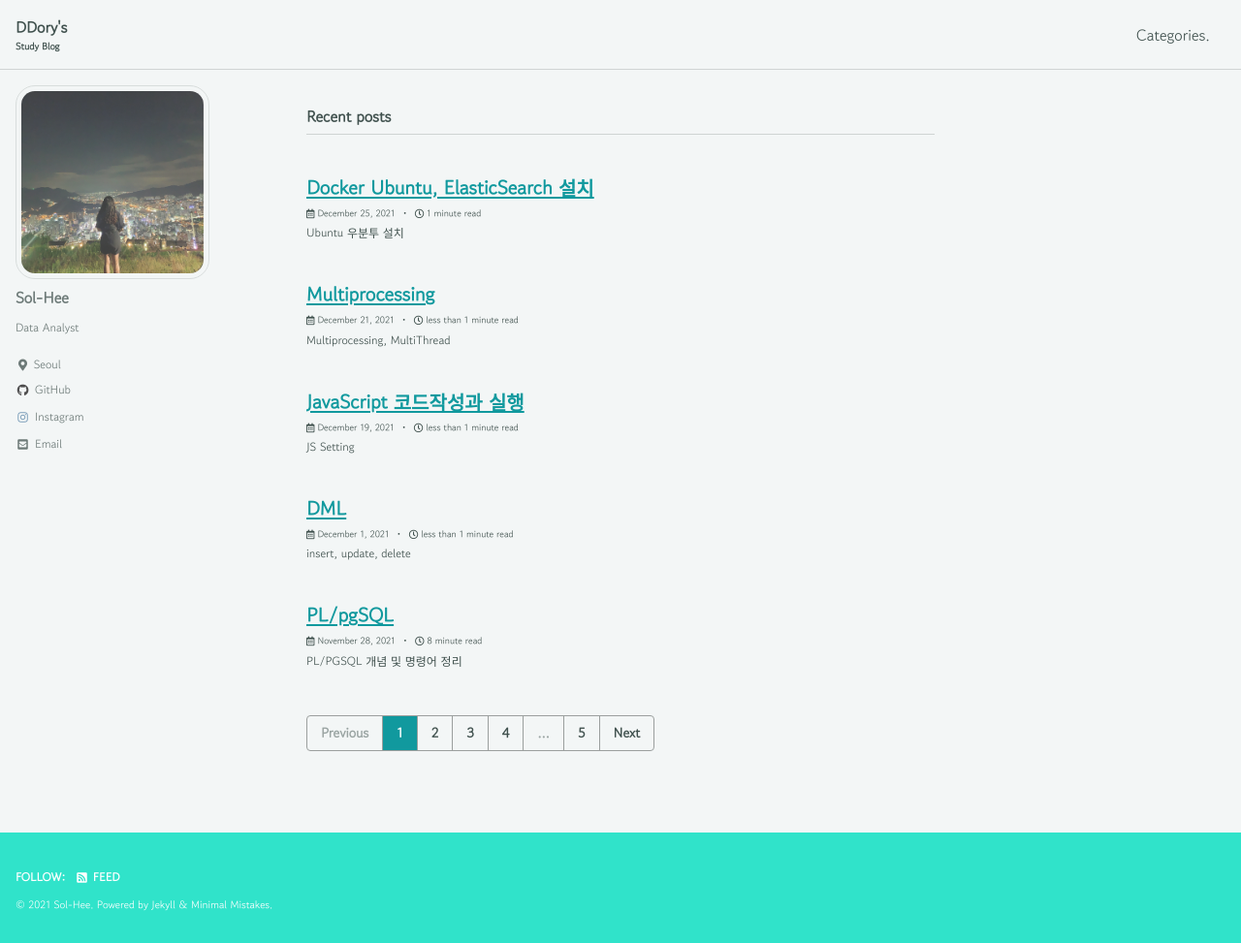
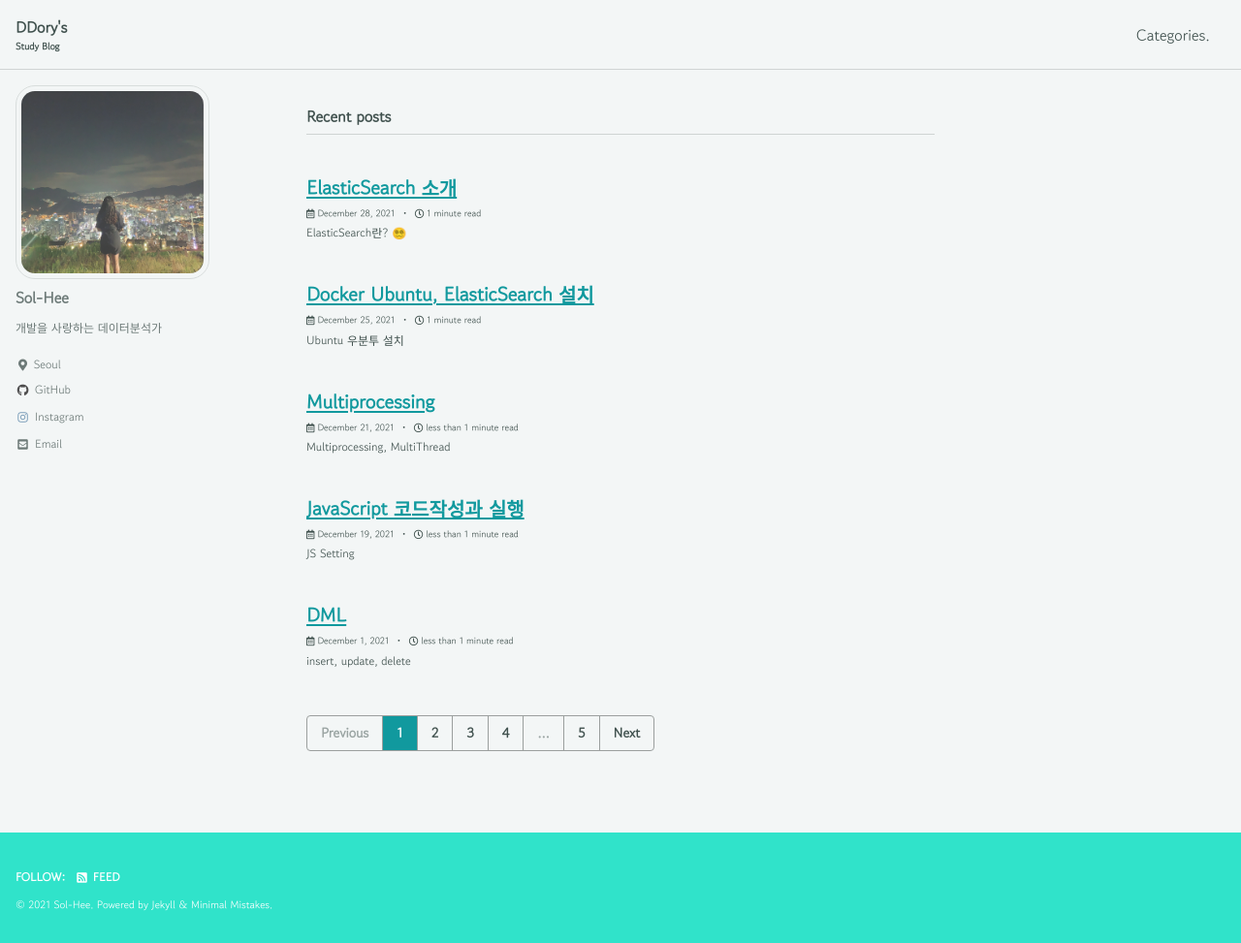
Before and after one commit to Sol-Hee/Sol-Hee.github.io, a Jekyll site: the page built from index.html, in a window 1280 px wide and 973 px high. Shown: the whole window at 97% size. Built offline with Jekyll 4.4.1, drawn with Linux system fonts in a browser that asks for light colours; cached includes are drawn as plain includes; the list of posts is cut into pages by our own code; part of the change alters nothing that is shown.

Commit message:
main & ElasticSearch

````diff
--- a/_config.yml
+++ b/_config.yml
@@ -104,7 +104,7 @@ analytics:
 author:
   name             : "Sol-Hee"
   avatar           : "/assets/images/photo_0.jpg" # path of avatar image, e.g. "/assets/images/bio-photo.jpg"
-  bio              : "Data Analyst"
+  bio              : "개발을 사랑하는 데이터분석가"
   location         : "Seoul"
   email            :
   links:
--- /dev/null
+++ b/_posts/ElasticSearch/2021-12-28-ES_1.md
@@ -0,0 +1,82 @@
+---
+title: ElasticSearch 소개
+excerpt: ElasticSearch란? 😵‍💫
+
+categories:
+  - ElasticSearch
+
+tags:
+  - Log
+  - ElasticSearch
+
+toc: true
+toc_sticky: true
+toc_label: ElasticSearch
+---
+
+**간단한 시작 글** <br/>
+log 분석을 한번도 해본 적 없어서 ELK Stack을 이제 알게 되었다..... 😰 <br/>
+RDBS로만 분석을 해와서 너모나 당황스러웠따.... 😣 <br/>
+그래도 지금이라도 알게 되어서 다행이구, 얼른 익혀서 로그도 분석해보고 싶다 ! 😇 ✨
+
+# What is ElasticSearch?
+- Apache Lucene 기반의 검색 엔진, 자바로 개발 되어짐.
+- text, 숫자, 위치 기반 정보, 정형 및 비정형 데이터 등
+- ELK(Elasticsearch / Logstatsh / Kibana) Stack 으로 사용하기도 한다.
+
+----
+
+# What's different from RDBS?
+## 1. Structure
+
+|Elastic Search                      | RDBS                                   |
+|:----------------------------------:|:--------------------------------------:|
+|Index                               |Database                                |
+|Type                                |Table                                   |
+|Document                            |Row                                     |
+|Field                               |Column                                  |
+|Mapping                             |Schema                                  |
+
+## 2. Command
+
+|Elastic Search                      | RDBS                                   |CRUD                                     |
+|:----------------------------------:|:--------------------------------------:|:----------------------------------------|
+|GET                                 |Select                                  |Read                                     |
+|PUT                                 |Update                                  |Update                                   |
+|POST                                |Insert                                  |Create                                   |
+|DELETE                              |Delete                                  |Delete                                   |
+
+## 3. Example
+
+|Elastic Search                                                                             | RDBS                                                       |
+|:-----------------------------------------------------------------------------------------|:----------------------------------------------------------|
+|`curl -XGET localhost:9200/classes/class/1`                                                |`SELECT * FROM class WHERE id = 1;`                         |
+|`curl -POST localhost:9200/classes/class/1 -H 'Content-Type: application/json' -d '{xxx}'` |`INSERT INTO class values (xxx);`                            |
+|`curl -XPUT localhost:9200/classes/class/1 -H 'Content-Type: application/json' -d '{xxx}'` |`UPDATE class SET xxx WHERE id = 1;`                        |
+|`curl -XDELETE localhost:9200/classes/class/1`                                             |`DELETE FROM class WHERE id = 1;`                           |
+
+
+----
+# Setting
+
+## 1. Docker Setting
+- [도커 세팅하기]({{site.url}}{{site.baseurl}}/docker/docker_2)
+- 세팅이 되어있는 상태라면 다음과 같이 Ubuntu를 실행하자.
+```bash
+docker exec -it ubuntu_18.04 /bin/bash
+```
+
+## 2. Run ElasticSearch
+
+- ElasticSearch는 REST API 형식과 같이 사용
+- Linux curl 명령어와 같이 사용하므로 prefix "-X"가 붙는다.
+```bash
+sudo service elasticsearch start
+curl -XGET localhost:9200
+```
+
+## 3. Stop ElasticSearch
+
+```bash
+sudo service elasticsearch stop
+```
````
